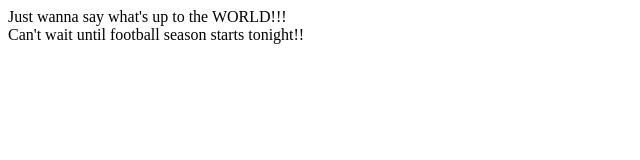
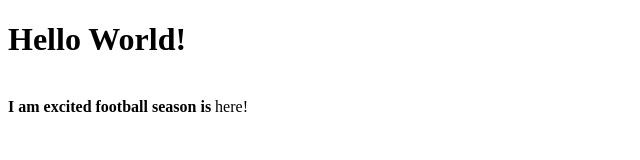
Before and after one commit to wbrooks4/helloworld, a plain HTML site: page index.html in a window 1280 px wide. Shown: the whole page, without its empty margins (0-640 px from the left). Drawn offline with Linux system fonts and the light colour scheme.

Commit message:
index.html edit3
index.html edit. changed code to support HTML5. organized it a bit.
(11:08)

```diff
--- a/index.html
+++ b/index.html
@@ -1,3 +1,4 @@
+<!DOCTYPE html>
 <html>
 	<head>
 		<meta charset="UTF-8">
@@ -5,9 +6,10 @@
 	</head>
 
 	<body>
-Just wanna say what's up to the WORLD!!!<br>
 
-Can't wait until football season starts tonight!!
+		<h1>Hello World!</h1><br>
+		<b>I am excited football season is</b> here!
+
 	</body>
 
 </html>
```
Lines whose indentation alone changed are shown as unchanged.
